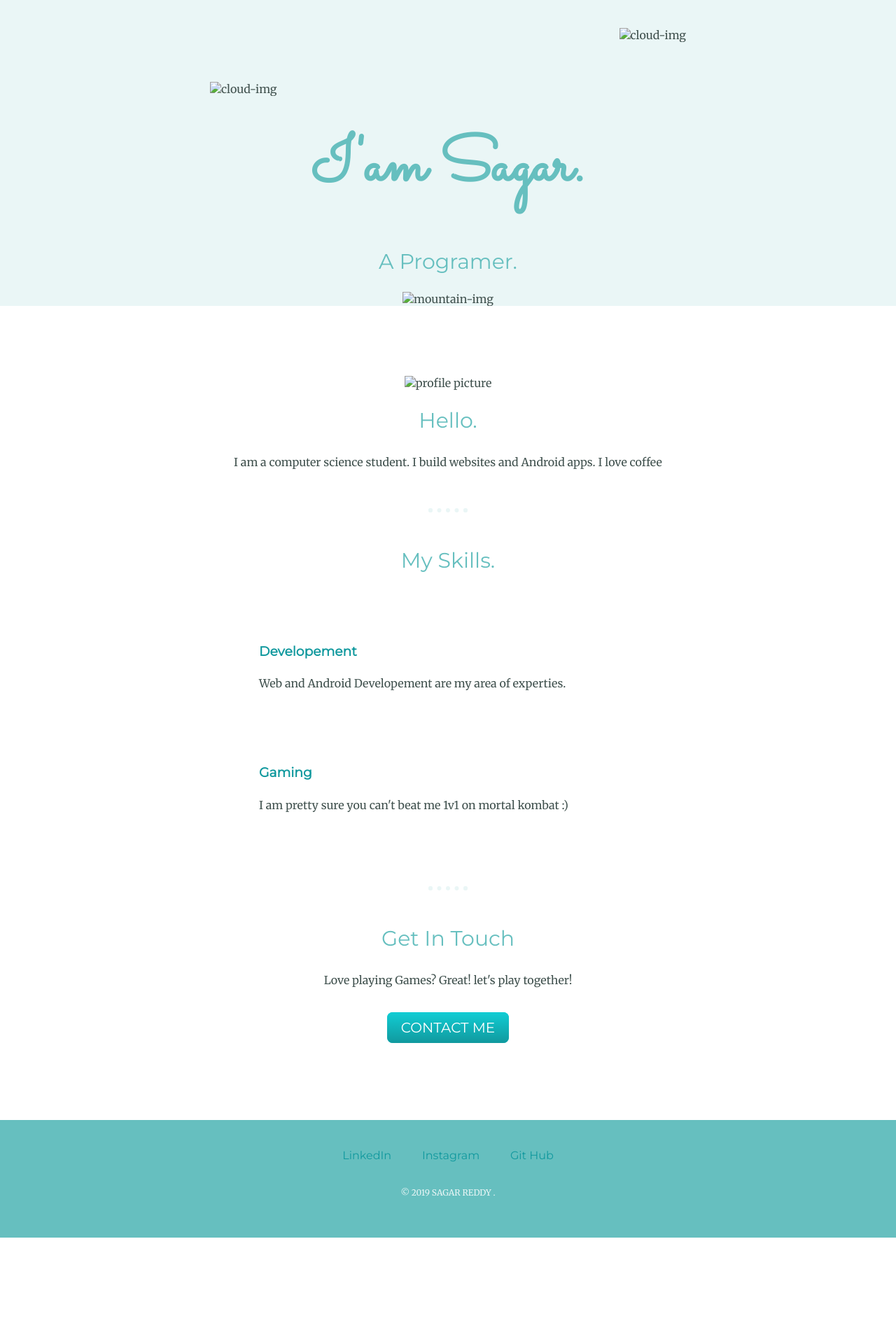
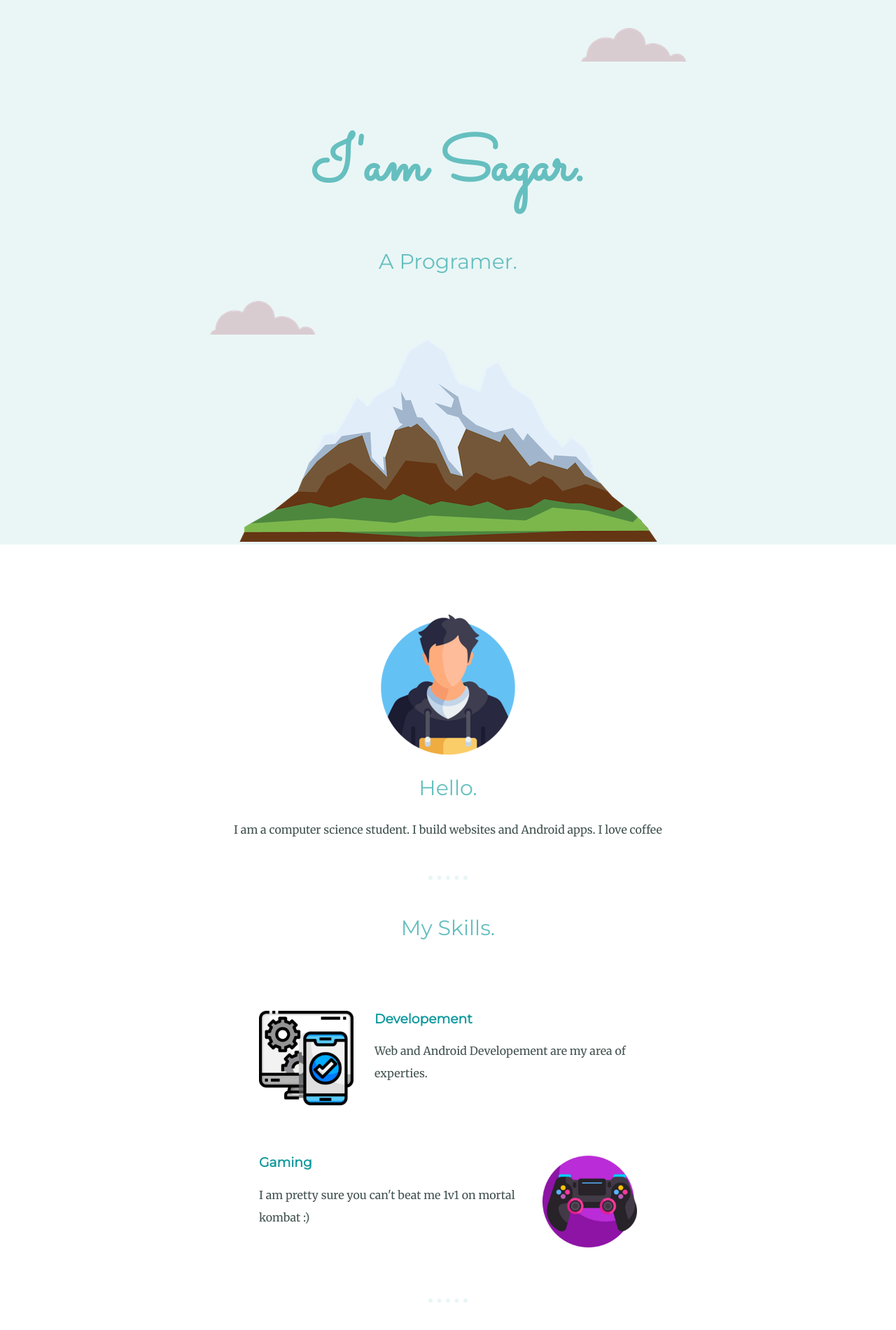
Before and after one commit to Sagar-siddu/Profile, a plain HTML site: page index.html in a window 1280 px wide. Shown: the top 1900 px of the page at 70% size. Before the commit the page ends 1768 px from the top, so only its background shows below. Drawn offline with Linux system fonts and the light colour scheme; files that its build step writes are made by us from their sources.

Commit message:
Update index.html

```diff
--- a/index.html
+++ b/index.html
@@ -3,8 +3,8 @@
   <head>
     <meta charset="utf-8">
     <title>Sagar's Webpage</title>
-    <link rel="stylesheet" href="css/styles.css">
-    <link rel="icon" href="images/favicon.ico">
+    <link rel="stylesheet" href="styles.css">
+    <link rel="icon" href="favicon.ico">
     <link rel="preconnect" href="https://fonts.googleapis.com">
 <link rel="preconnect" href="https://fonts.gstatic.com" crossorigin>
 <link href="https://fonts.googleapis.com/css2?family=Merriweather&family=Montserrat&family=Sacramento&display=swap" rel="stylesheet">
@@ -12,17 +12,17 @@
 
    <body>
     <div class="top_c">
-      <img class="top_cl"src="images/cloud.png" alt="cloud-img">
+      <img class="top_cl"src="cloud.png" alt="cloud-img">
       <h1>I'am Sagar.</h1>
       <h2>A Programer.</h2>
-      <img class="bot_cl"src="images/cloud.png" alt="cloud-img">
-      <img src="images/mountain.png" alt="mountain-img">
+      <img class="bot_cl"src="cloud.png" alt="cloud-img">
+      <img src="mountain.png" alt="mountain-img">
     </div>
 
 
     <div class="middle-container">
       <div class="profile">
-        <img src="images/boy.png" alt="profile picture">
+        <img src="boy.png" alt="profile picture">
         <h2>Hello.</h2>
         <p>I am a computer science student. I build websites and Android apps. I love coffee</p>
       </div>
@@ -30,12 +30,12 @@
       <div class="skills">
         <h2>My Skills.</h2>
         <div class="skill-row">
-          <img class="developer" src="images/app-development.png" alt="">
+          <img class="developer" src="app-development.png" alt="">
           <h3>Developement</h3>
           <p>Web and Android Developement are my area of experties.</p>
         </div>
         <div class="skill-row">
-          <img class="gaming" src="images/controller.png" alt="">
+          <img class="gaming" src="controller.png" alt="">
           <h3>Gaming</h3>
           <p>
 I am pretty sure you can't beat me 1v1 on mortal kombat :)</p>
```
